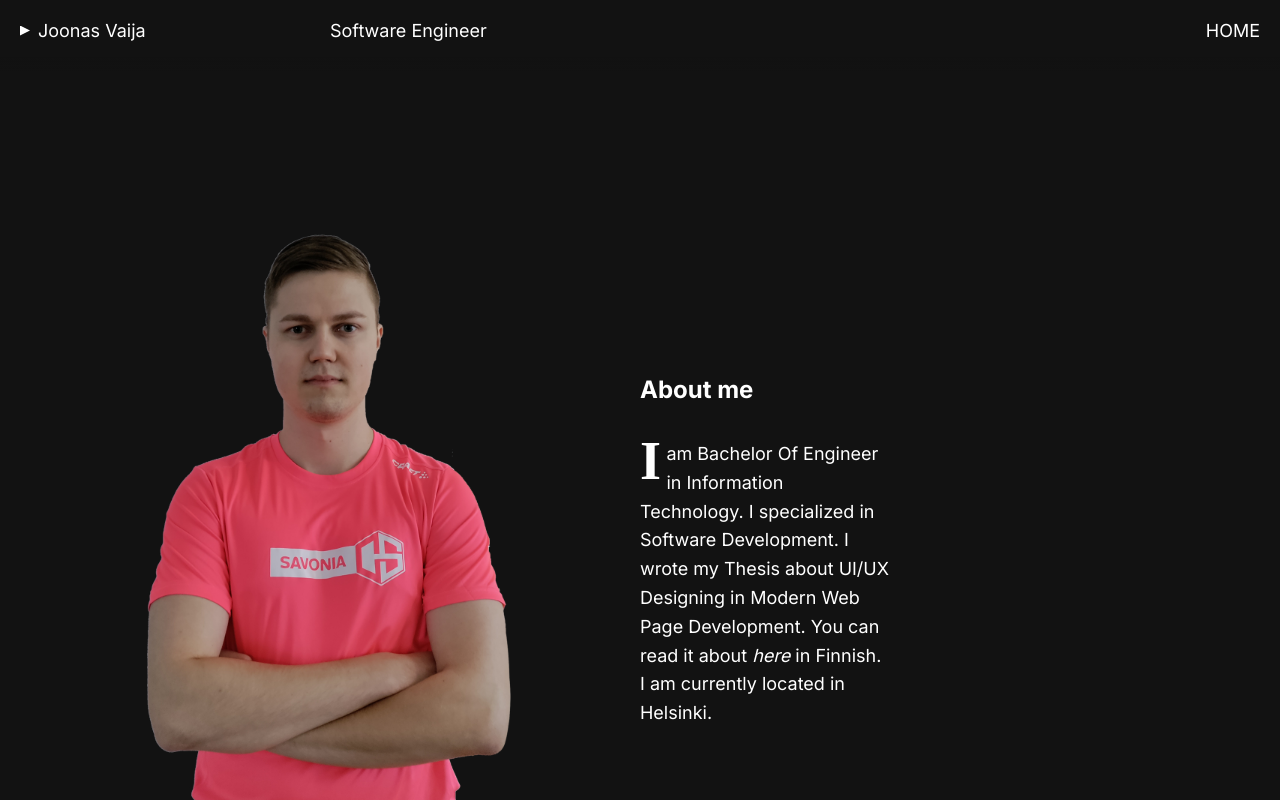
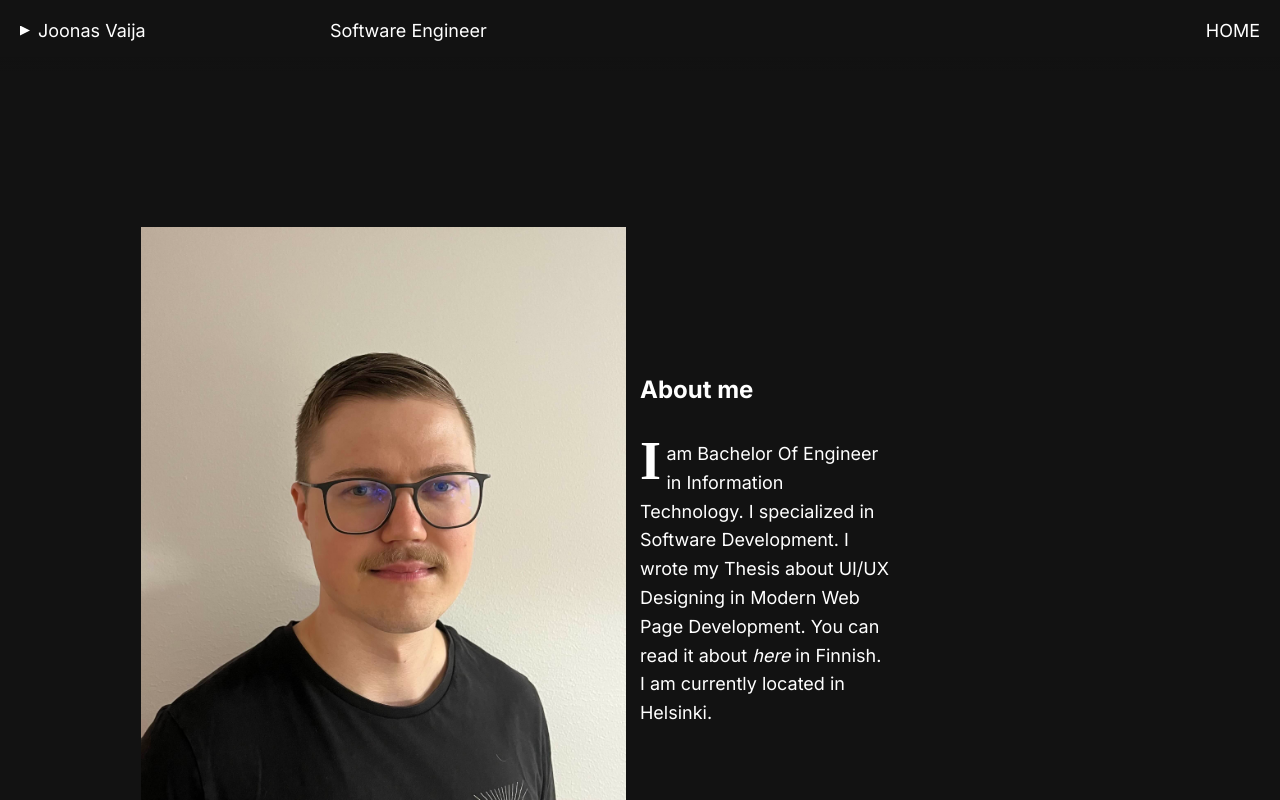
Before and after one commit to J0nssi/portfolio-v4, a Next.js app: page /about in a window 1280 px wide. Built offline with nearby package versions, Linux system fonts and the light colour scheme.

Commit message:
recent picture

```diff
--- a/app/about/page.js
+++ b/app/about/page.js
@@ -25,7 +25,7 @@ export default function Page() {
                 <div className={styles.left}>
                     <Image
                     className={styles.image}
-                    src="/J0nssi_solo.png" // Fill the parent container
+                    src="/omakuva.jpg" // Fill the parent container
                     width={1920}  // Set appropriate width
                     height={1080}
                     objectFit="cover"  // Maintain aspect ratio
```
Also changed, not shown: public/omakuva.jpg (added).
